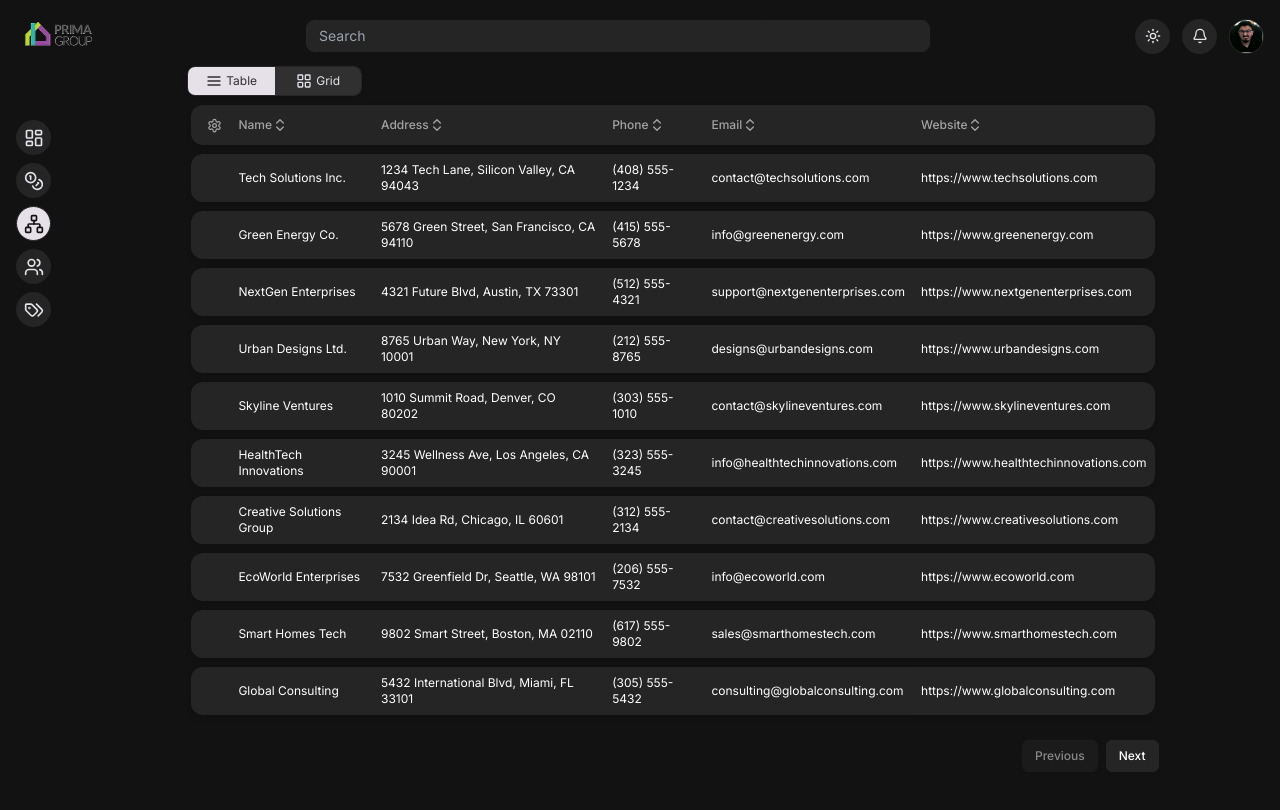
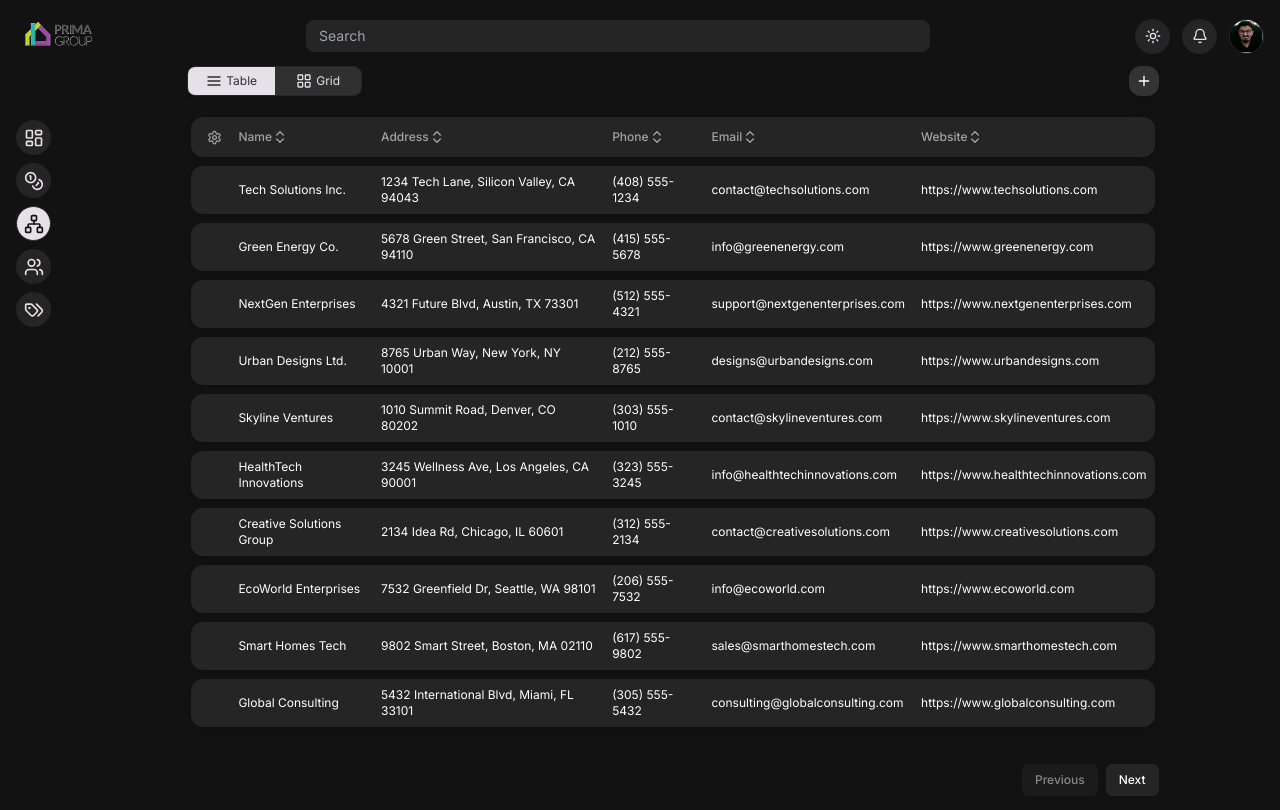
Before and after one commit to Tales-1/crm-playground, a Next.js app: page /organisations in a window 1280 px wide. Built offline with nearby package versions, Linux system fonts and the light colour scheme.

Commit message:
more colour scheme stuff

```diff
--- a/src/app/deals/components/kanban/kanban-column.tsx
+++ b/src/app/deals/components/kanban/kanban-column.tsx
@@ -106,7 +106,7 @@ function AddDealButton({
           +
         </button>
       </SheetTrigger>
-      <SheetContent className="bg-modal">
+      <SheetContent className="bg-sliding-menu">
           <SheetHeader>
             <SheetTitle>Add Deal</SheetTitle>
             <SheetDescription>
@@ -119,24 +119,24 @@ function AddDealButton({
               <Label htmlFor="organisation" className="text-right">
                 Organisation
               </Label>
-              <Input id="organisation" name="organisation" className="col-span-3" />
+              <Input id="organisation" name="organisation" className="col-span-3 border" />
             </div>
             <div className="flex flex-col items-start gap-3">
               <Label htmlFor="primaryPerson" className="text-right">
                 Primary Person
               </Label>
-              <Input id="primaryPerson" name="primaryPerson" className="col-span-3" />
+              <Input id="primaryPerson" name="primaryPerson" className="col-span-3 border" />
             </div>
             <div className="flex flex-col items-start gap-3">
               <Label htmlFor="price" className="text-right">
                 Price
               </Label>
-              <Input id="price" name="price" className="col-span-3" />
+              <Input id="price" name="price" className="col-span-3 border" />
             </div>
           </div>
           <SheetFooter>
             <SheetClose asChild>
-              <Button type="submit" className="bg-add-button text-white">Add Deal</Button>
+              <Button type="submit" className="bg-add-button text-white">Save</Button>
             </SheetClose>
           </SheetFooter>
         </form>
--- a/src/app/globals.css
+++ b/src/app/globals.css
@@ -86,6 +86,11 @@ colors:
   background: linear-gradient(var(--surface), var(--surface)),
               linear-gradient(var(--elevation-16), var(--elevation-16));
   background-blend-mode: overlay;
+}
+
+
+.bg-sliding-menu {
+  background: var(--background);
 }
 
 .bg-modal {
@@ -232,11 +237,11 @@ colors:
 
   @layer components {
     .animate-slideIn {
-      animation: slideIn 0.2s ease-in;
+      animation: slideIn 0.4s ease-in-out;
     }
 
     .animate-slideOut {
-      animation: slideOut 0.2s ease-in;
+      animation: slideOut 0.4s ease-in-out;
     }
 
     @keyframes slideIn {
--- a/src/app/organisations/components/grid/grid-body.tsx
+++ b/src/app/organisations/components/grid/grid-body.tsx
@@ -1,16 +1,14 @@
 import { Organisation } from "../../data/organisation-schema"
+import GridCard from "./grid-card"
 
 type OrganisationGridProps = {
     data: Organisation[]
 }
 
 export default function GridBody({ data }: OrganisationGridProps){
-
     return(
-        <div className="flex flex-row flex-wrap w-full">
-            {
-
-            }
+        <div className="mt-3 grid grid-cols-[repeat(auto-fit,minmax(300px,1fr))] w-full gap-x-4 gap-y-4">
+            {data.map(organisation => (<GridCard organisation={organisation} />))}
         </div>
     )
 }
--- a/src/app/organisations/components/grid/grid-card.tsx
+++ b/src/app/organisations/components/grid/grid-card.tsx
@@ -1,10 +1,19 @@
+import { Card, CardContent, CardDescription, CardFooter, CardHeader, CardTitle } from "@/components/ui/card";
 import { Organisation } from "../../data/organisation-schema";
 
 
-
-export default function GridCard({ card }: { card: Organisation } ){
-
-    return(
-    <></>
+export default function GridCard({ organisation }: { organisation: Organisation }) {
+    return (
+        <Card className="bg-card w-full text-center shadow-lg">
+            <CardHeader>
+                <CardTitle>{organisation.name}</CardTitle>
+                <CardDescription>{organisation.about}</CardDescription>
+            </CardHeader>
+            <CardFooter className="flex flex-col justify-center gap-1 text-xs">
+                    <p>{organisation.address}</p>
+                    <p>{organisation.email}</p>
+                    <p>{organisation.phone}</p>
+            </CardFooter>
+        </Card>
     );
 }
--- a/src/app/organisations/components/organisations-body.tsx
+++ b/src/app/organisations/components/organisations-body.tsx
@@ -5,9 +5,14 @@ import { Organisation } from "../data/organisation-schema"
 import { columns } from "./table/columns"
 import ToggleGroup from "@/components/ui/toggle-group"
 import Toggle from "@/components/ui/toggle"
-import { useReducer } from "react"
-import { AlignJustify, Kanban, KanbanIcon, LayoutGrid } from "lucide-react"
+import { FormEvent, useReducer, useState } from "react"
+import { AlignJustify, icons, Kanban, KanbanIcon, LayoutGrid, Plus } from "lucide-react"
 import { ICON_SIZES } from "@/constants/constants"
+import GridBody from "./grid/grid-body"
+import { Sheet, SheetClose, SheetContent, SheetDescription, SheetFooter, SheetHeader, SheetTitle, SheetTrigger } from "@/components/ui/sheet"
+import { Label } from "@/components/ui/label"
+import { Input } from "@/components/ui/input"
+import { Button } from "@/components/ui/button"
 
 type OrganisationsBodyProps = {
     organisations: Organisation[]
@@ -17,8 +22,23 @@ export default function OrganisationsBody({ organisations }: OrganisationsBodyPr
 
     const [isTable, setIsTable] = useReducer((prev) => !prev, true);
 
+    // temp measure, we should NEVER do stuff like this.
+    const [orgs, setOrgs] = useState<Organisation[]>(organisations)
+
+    function addOrganisation(name: string, address: string, phone: string, email: string, website: string, about: string){
+        setOrgs((prev) => {
+            return (
+                [... prev, {
+                    id:prev.length + 1,
+                    name, address, phone, email, website, about
+                }]
+            )
+        })
+    }
+
     return(
-        <div className="flex flex-col">
+        <div className="flex flex-col w-full gap-3">
+            <div className="flex justify-between">
                 <ToggleGroup heightClass="h-[30px]" widthClass="w-[175px]">
                     <Toggle
                         buttonLabel="Table"
@@ -33,14 +53,108 @@ export default function OrganisationsBody({ organisations }: OrganisationsBodyPr
                         toggleBtn={setIsTable}
                         toggleImage={<LayoutGrid width={ICON_SIZES.small} />}
                     >
-
                     </Toggle>
                 </ToggleGroup>
 
+                <AddOrganisationButton action={addOrganisation} />
+            </div>
+
             {
-                isTable ?
-                <DataTable data={organisations} columns={columns} /> : <></>
+                isTable ? <DataTable data={organisations} columns={columns} /> : <GridBody data={organisations} />
             }
         </div>
     )
 }
+
+function AddOrganisationButton({
+    action,
+  }: {
+    action: (
+      name: string,
+      address: string,
+      phone: string,
+      email: string,
+      website: string,
+      about: string
+    ) => void;
+  }) {
+    function addOrganisation(event: FormEvent<HTMLFormElement>) {
+      event.preventDefault();
+
+      const formData = new FormData(event.currentTarget);
+
+      const name = formData.get("name") as string;
+      const address = formData.get("address") as string;
+      const phone = formData.get("phone") as string;
+      const email = formData.get("email") as string;
+      const website = formData.get("website") as string;
+      const about = formData.get("about") as string;
+
+      action(name, address, phone, email, website, about);
+    }
+
+    return (
+      <Sheet>
+        <SheetTrigger asChild>
+          <button
+            type="button"
+            className="bg-add-button drop-shadow-lg flex justify-center items-center rounded-xl aspect-square w-[30px] text-white">
+            <Plus size={ICON_SIZES.small} />
+          </button>
+        </SheetTrigger>
+        <SheetContent className="bg-sliding-menu">
+          <SheetHeader>
+            <SheetTitle>Add Organisation</SheetTitle>
+            <SheetDescription>
+              Add a new organisation. Click save when you're done.
+            </SheetDescription>
+          </SheetHeader>
+          <form onSubmit={addOrganisation}>
+            <div className="grid gap-4 py-4">
+              <div className="flex flex-col items-start gap-3">
+                <Label htmlFor="name" className="text-right">
+                  Name
+                </Label>
+                <Input id="name" name="name" className="col-span-3" />
+              </div>
+              <div className="flex flex-col items-start gap-3">
+                <Label htmlFor="address" className="text-right">
+                  Address
+                </Label>
+                <Input id="address" name="address" className="col-span-3" />
+              </div>
+              <div className="flex flex-col items-start gap-3">
+                <Label htmlFor="phone" className="text-right">
+                  Phone
+                </Label>
+                <Input id="phone" name="phone" className="col-span-3" />
+              </div>
+              <div className="flex flex-col items-start gap-3">
+                <Label htmlFor="email" className="text-right">
+                  Email
+                </Label>
+                <Input id="email" name="email" className="col-span-3" />
+              </div>
+              <div className="flex flex-col items-start gap-3">
+                <Label htmlFor="website" className="text-right">
+                  Website
+                </Label>
+                <Input id="website" name="website" className="col-span-3" />
+              </div>
+              <div className="flex flex-col items-start gap-3">
+                <Label htmlFor="about" className="text-right">
+                  About
+                </Label>
+                <Input id="about" name="about" className="col-span-3" />
+              </div>
+            </div>
+            <SheetFooter>
+              <SheetClose asChild>
+                <Button type="submit" className="bg-add-button text-white">Save</Button>
+              </SheetClose>
+            </SheetFooter>
+          </form>
+        </SheetContent>
+      </Sheet>
+    );
+  }
--- a/src/app/organisations/data/organisation-schema.tsx
+++ b/src/app/organisations/data/organisation-schema.tsx
@@ -16,5 +16,6 @@ export const organisationSchema = z.object({
     address:z.string(),
     phone:z.string(),
     email:z.string(),
-    website:z.string()
+    website:z.string(),
+    about:z.string()
 })
```
Lines whose indentation alone changed are shown as unchanged.
